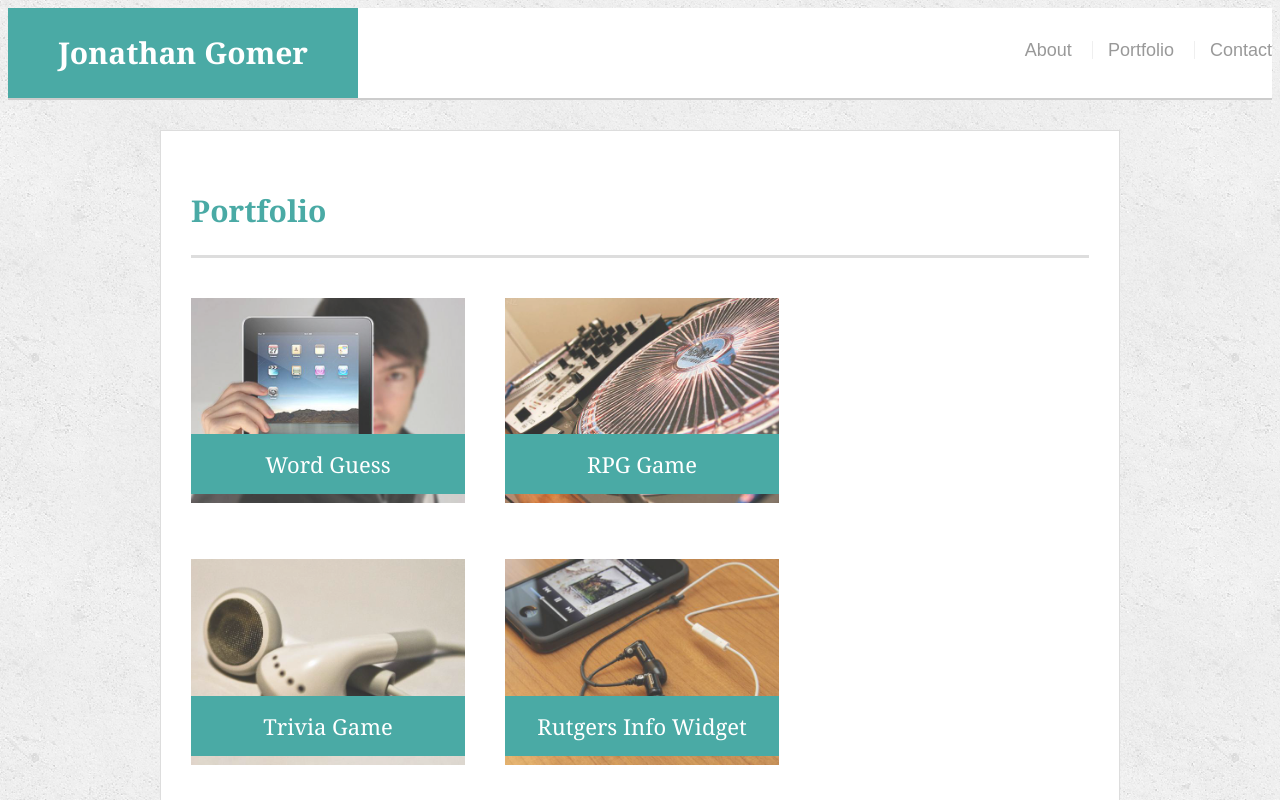
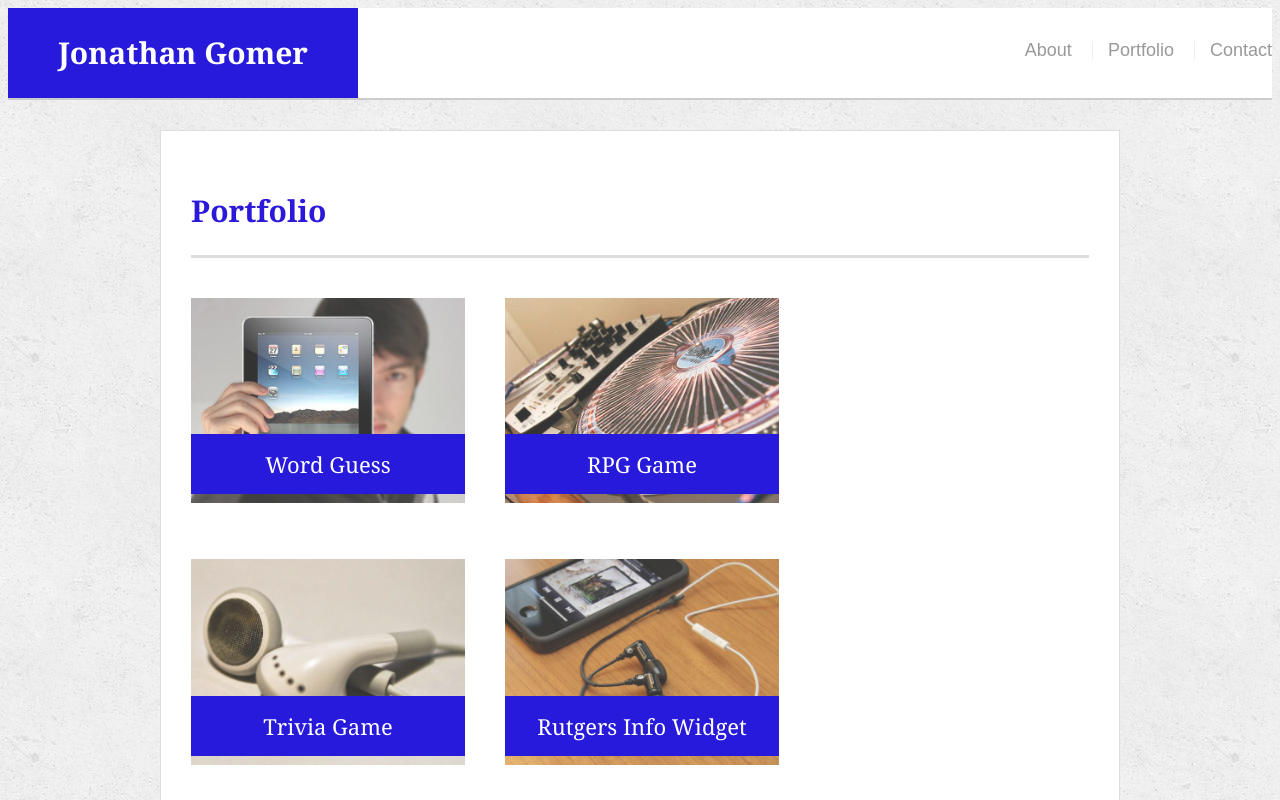
Before and after one commit to jongomer22/Responsive-Portfolio, a plain HTML site: page portfolio.html in a window 1280 px wide. Shown: the top 800 px of the page. Drawn offline with Linux system fonts and the light colour scheme.

Commit message:
Updated CSS and Photos

```diff
--- a/assets/css/style.css
+++ b/assets/css/style.css
@@ -35,7 +35,7 @@ body {
   h3 {
     font-family: Georgia, Times, "Times New Roman", serif;
     font-weight: 700;
-    color: #4aaaa5;
+    color: #2b18da;
   }
 
   h1 {
@@ -77,7 +77,7 @@ body {
     color: #ffffff;
     text-align: center;
     text-decoration: none;
-    background: #4aaaa5;
+    background: #271adb;
     position: sticky;
   }
 
@@ -125,7 +125,7 @@ body {
     color: #cccccc;
     text-align: center;
     background: #666666;
-    border-top: 8px solid #4aaaa5;
+    border-top: 8px solid #271adb;
     height: 50px;
   }
 
@@ -184,7 +184,7 @@ body {
     line-height: 30px;
     color: #ffffff;
     text-align: center;
-    background: #4aaaa5;
+    background: #271adb;
     border-bottom: 0;
   }
 
@@ -233,7 +233,7 @@ body {
     font-size: 18px;
     color: #ffffff;
     cursor: pointer;
-    background: #4aaaa5;
+    background: #271adb;
     border: 0 none;
   }
 
```
